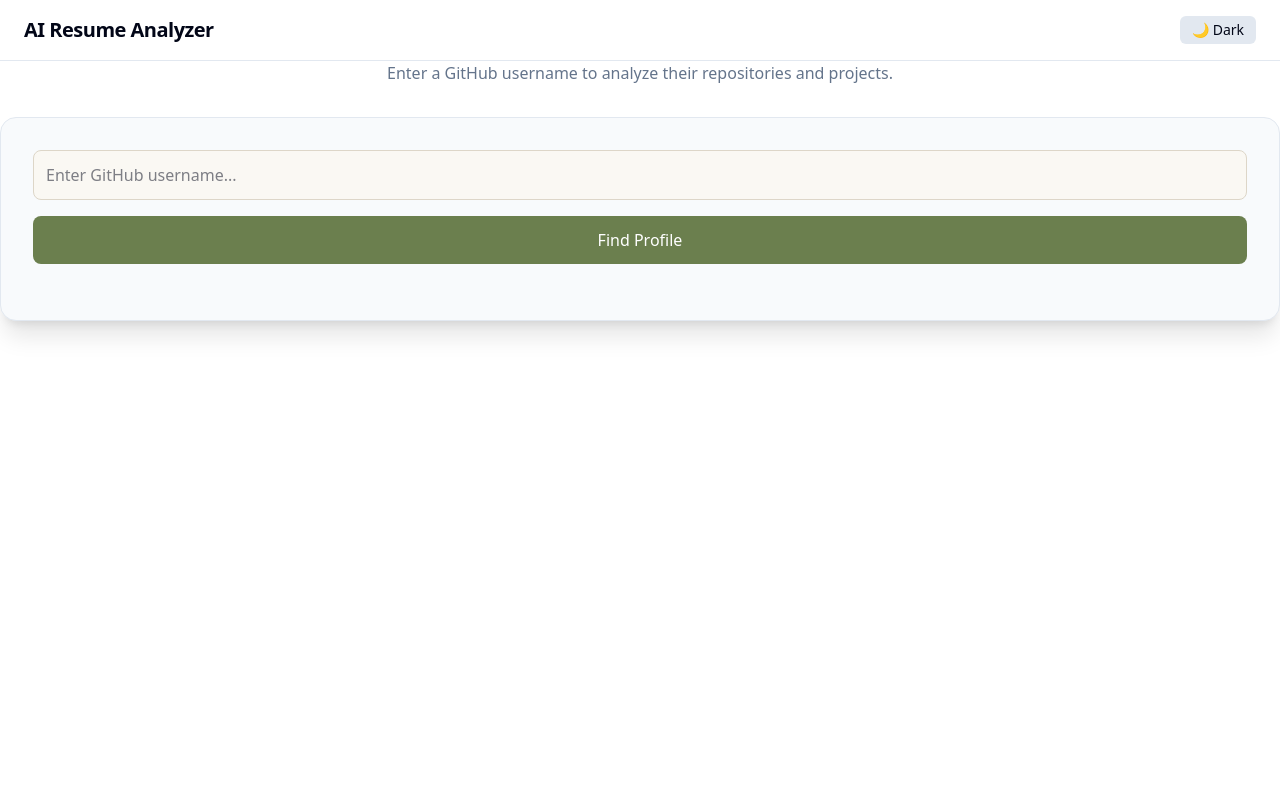
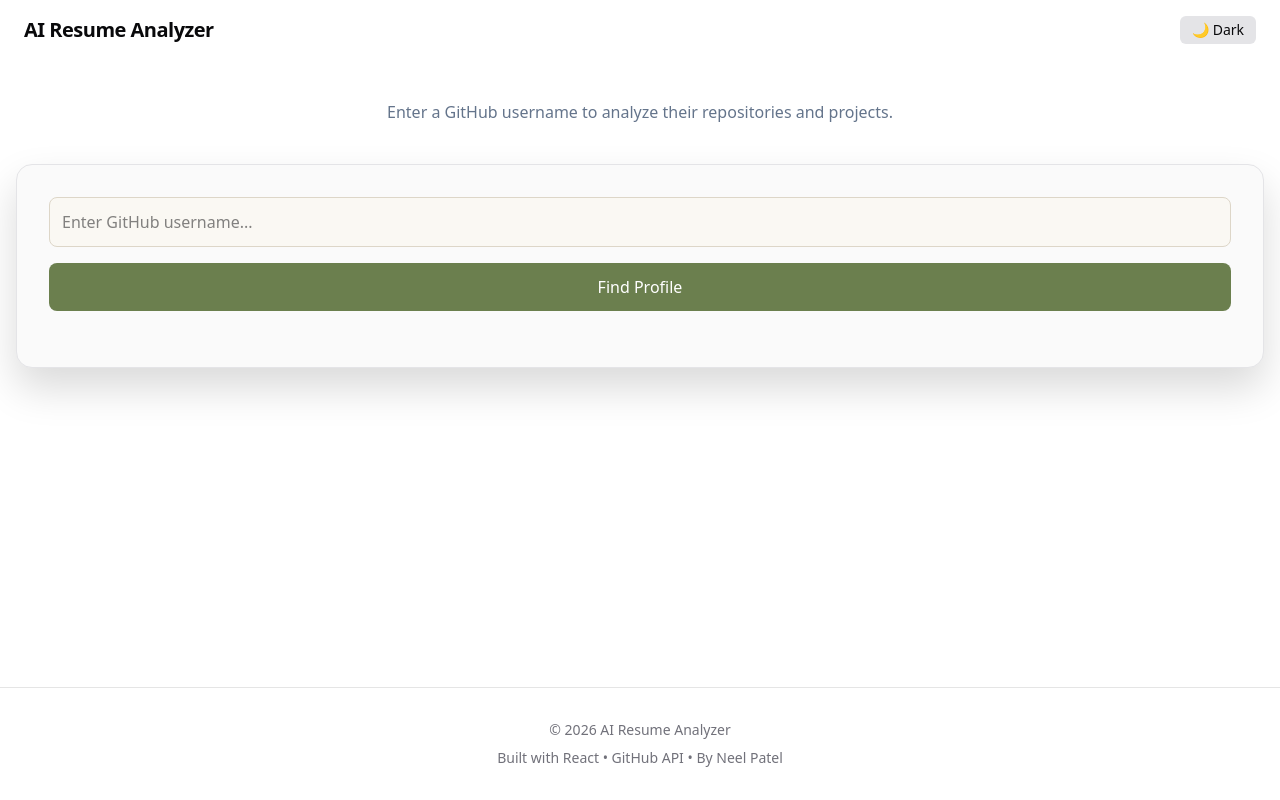
Before and after one commit to Neel37389/AI-Resume-Builder, a React (Vite) app: page / in a window 1280 px wide. Built offline with nearby package versions, Linux system fonts and the light colour scheme.

Commit message:
Added a footer component

```diff
--- a/src/App.jsx
+++ b/src/App.jsx
@@ -1,20 +1,15 @@
 import SearchBar from "./Components/SearchBar";
 import RepoList from "./Components/RepoList";
 import Navbar from "./Components/Navbar";
+import Footer from "./Components/Footer";
 import { useGithub } from "./Hooks/useGithub";
 import { useState, useEffect } from "react";
 
 function App() {
   const [username, setUsername] = useState("");
-  const [darkMode, setDarkMode] = useState(false);
-
-  // Load theme once
-  useEffect(() => {
-    const saved = localStorage.getItem("theme");
-    if (saved === "dark") {
-      setDarkMode(true);
-    }
-  }, []);
+  const [darkMode, setDarkMode] = useState(() => {
+    return localStorage.getItem("theme") === "dark";
+  });
 
   // Save theme
   useEffect(() => {
@@ -29,15 +24,18 @@ function App() {
 
   return (
     <div
-      className={`min-h-screen flex flex-col items-center ${
-        darkMode ? "bg-[#020617] text-[#f8fafc]" : "bg-white text-[#020617]"
+      className={`min-h-screen flex flex-col ${
+        darkMode ? "bg-black text-[#fafafa]" : "bg-white text-[#09090b]"
       }`}
     >
+      {/* Navbar */}
       <Navbar darkMode={darkMode} setDarkMode={setDarkMode} />
 
+      {/* Main Content Wrapper */}
+      <div className="flex-1 flex flex-col items-center px-4">
         {/* Subtitle */}
         <p
-        className={`text-center mb-8 max-w-xl ${
+          className={`text-center mb-10 max-w-xl mt-6 ${
             darkMode ? "text-[#94a3b8]" : "text-[#64748b]"
           }`}
         >
@@ -46,10 +44,18 @@ function App() {
 
         {/* Main Card */}
         <div
-        className={`w-full max-w-7xl p-8 rounded-2xl shadow-xl border ${
+          className={`w-full max-w-7xl p-8 rounded-2xl border transition-all ${
             darkMode
-            ? "bg-[#0f172a] border-[#1e293b]"
-            : "bg-[#f8fafc] border-[#e2e8f0]"
+              ? `
+              bg-[#111111]
+              border-[#27272a]
+              shadow-[0_0_0_1px_rgba(255,255,255,0.06),0_20px_50px_rgba(0,0,0,0.9)]
+            `
+              : `
+              bg-[#fafafa]
+              border-[#e4e4e7]
+              shadow-[0_20px_40px_rgba(0,0,0,0.15)]
+            `
           }`}
         >
           <main>
@@ -73,9 +79,14 @@ function App() {
             {error && <p className="text-red-500 mt-4">{error}</p>}
 
             {/* Repo List */}
-          {!loading && !error && <RepoList repos={repos} darkMode={darkMode} />}
+            {!loading && !error && (
+              <RepoList repos={repos} darkMode={darkMode} />
+            )}
           </main>
         </div>
+      </div>
+      {/* Footer */}
+      <Footer darkMode={darkMode} />
     </div>
   );
 }
--- /dev/null
+++ b/src/Components/Footer.jsx
@@ -0,0 +1,18 @@
+const Footer = ({ darkMode }) => {
+  return (
+    <footer
+      className={`w-full mt-8 py-8 text-center text-sm border-t ${
+        darkMode
+          ? "bg-black border-white/10 text-[#a1a1aa]"
+          : "bg-white border-black/10 text-[#71717a]"
+      }`}
+    >
+      <div className="max-w-7xl mx-auto px-4">
+        <p>© {new Date().getFullYear()} AI Resume Analyzer</p>
+        <p className="mt-2">Built with React • GitHub API • By Neel Patel</p>
+      </div>
+    </footer>
+  );
+};
+
+export default Footer;
--- a/src/Components/Navbar.jsx
+++ b/src/Components/Navbar.jsx
@@ -1,10 +1,8 @@
 const Navbar = ({ darkMode, setDarkMode }) => {
   return (
     <nav
-      className={`w-full flex justify-between items-center px-6 py-4 border-b ${
-        darkMode
-          ? "bg-[#020617] border-[#1e293b] text-[#f8fafc]"
-          : "bg-white border-[#e2e8f0] text-[#020617]"
+      className={`w-full flex justify-between items-center px-6 py-4 mb-4 ${
+        darkMode ? "bg-black  text-[#fafafa]" : "bg-white  text-[#09090b]"
       }`}
     >
       {/* Title */}
@@ -17,8 +15,8 @@ const Navbar = ({ darkMode, setDarkMode }) => {
         onClick={() => setDarkMode(!darkMode)}
         className={`px-3 py-1 rounded-md text-sm transition ${
           darkMode
-            ? "bg-[#1e293b] text-[#f8fafc] hover:bg-[#334155]"
-            : "bg-[#e2e8f0] text-[#020617] hover:bg-[#cbd5e1]"
+            ? "bg-[#27272a] text-[#fafafa] hover:bg-[#3f3f46]"
+            : "bg-[#e4e4e7] text-[#09090b] hover:bg-[#d4d4d8]"
         }`}
       >
         {darkMode ? "☀️ Light" : "🌙 Dark"}
--- a/src/Components/RepoCard.jsx
+++ b/src/Components/RepoCard.jsx
@@ -6,15 +6,15 @@ const RepoCard = ({ repo, darkMode }) => {
       rel="noreferrer"
       className={`block p-4 rounded-xl border transition-all duration-200 hover:shadow-lg ${
         darkMode
-          ? "bg-[#020617] border-[#1e293b] text-[#f8fafc] hover:bg-[#0f172a]"
-          : "bg-white border-[#e2e8f0] text-[#020617] hover:bg-[#f1f5f9]"
+          ? "bg-[#09090b] border-[#27272a] text-[#fafafa] hover:bg-[#111]"
+          : "bg-white border-[#e4e4e7] text-[#09090b] hover:bg-[#f4f4f5]"
       }`}
     >
       <h3 className="font-bold text-lg mb-1">{repo.name}</h3>
 
       <p
         className={`text-sm mb-2 ${
-          darkMode ? "text-[#94a3b8]" : "text-[#64748b]"
+          darkMode ? "text-[#a1a1aa]" : "text-[#71717a]"
         }`}
       >
         {repo.description || "No description"}
```
Lines whose indentation alone changed are shown as unchanged.
